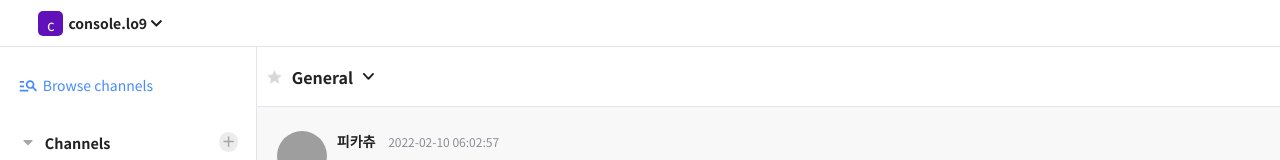
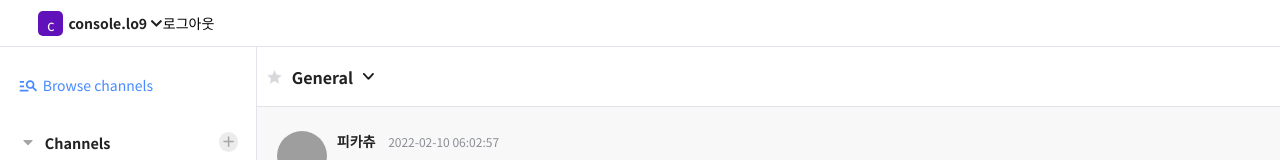
Before and after one commit to console-lo9/messenger, a React (Create React App) app: page /main in a window 1280 px wide. Shown: the top 160 px of the page. Built offline with nearby package versions, Linux system fonts and the light colour scheme; data requests are answered from the project's data file; grey boxes are pictures that could not be loaded.

Commit message:
Modify: 세부 스타일 수정

```diff
--- a/src/pages/Main.jsx
+++ b/src/pages/Main.jsx
@@ -9,6 +9,7 @@ import Modal from 'components/Modal';
 import { FaChevronDown, FaCaretDown, FaCaretRight } from 'react-icons/fa';
 import { MdManageSearch } from 'react-icons/md';
 import { HiPlus } from 'react-icons/hi';
+import Logout from 'components/Login/Logout';
 
 const Main = () => {
     const MsgBoxRef = useRef();
@@ -21,6 +22,7 @@ const Main = () => {
                 <Logo>C</Logo>
                 <UnderLineMenu>console.lo9</UnderLineMenu>
                 <FaChevronDown style={{ cursor: 'pointer' }} />
+                <Logout />
             </Header>
             <SectionRightWrapper>
                 <SideNav>
```
